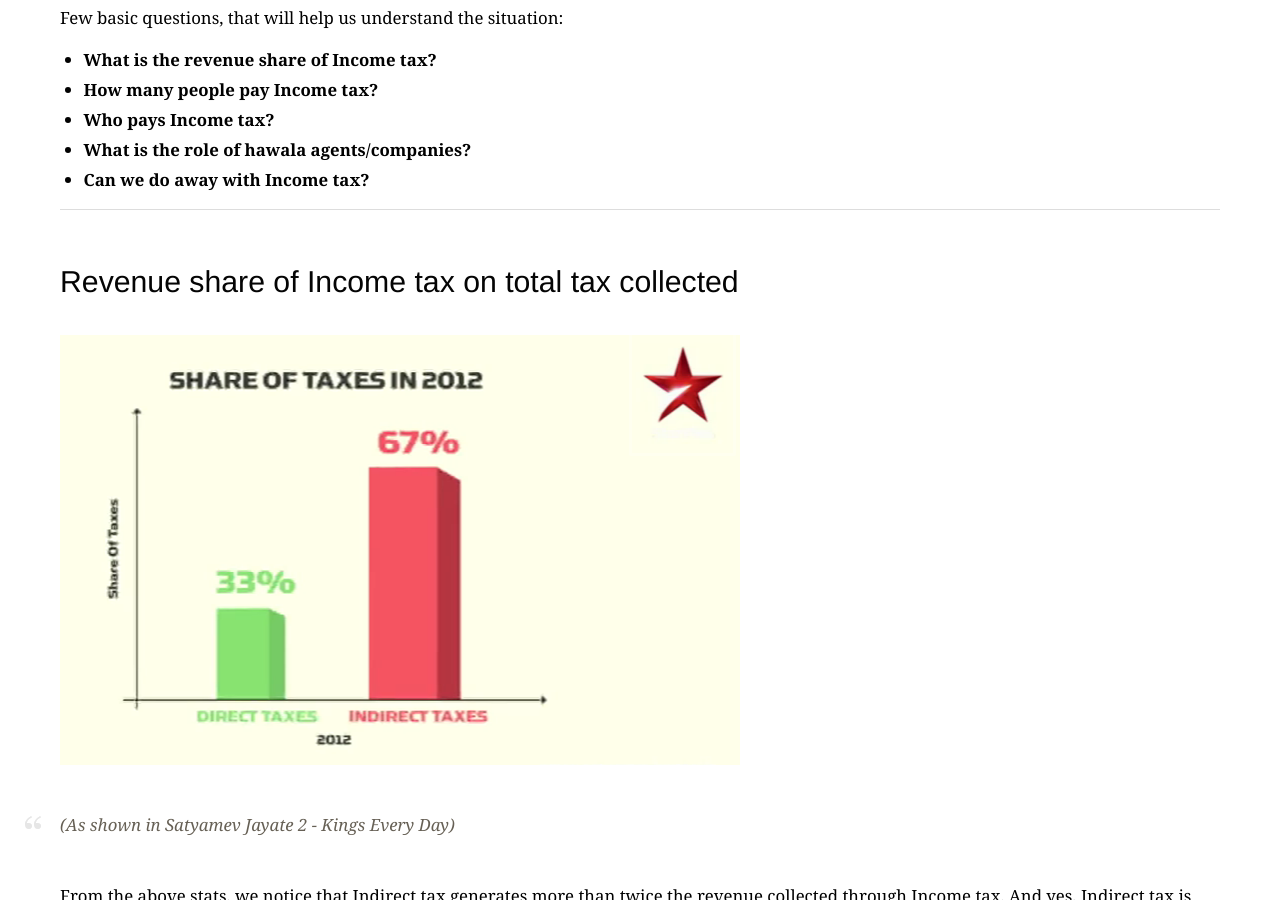
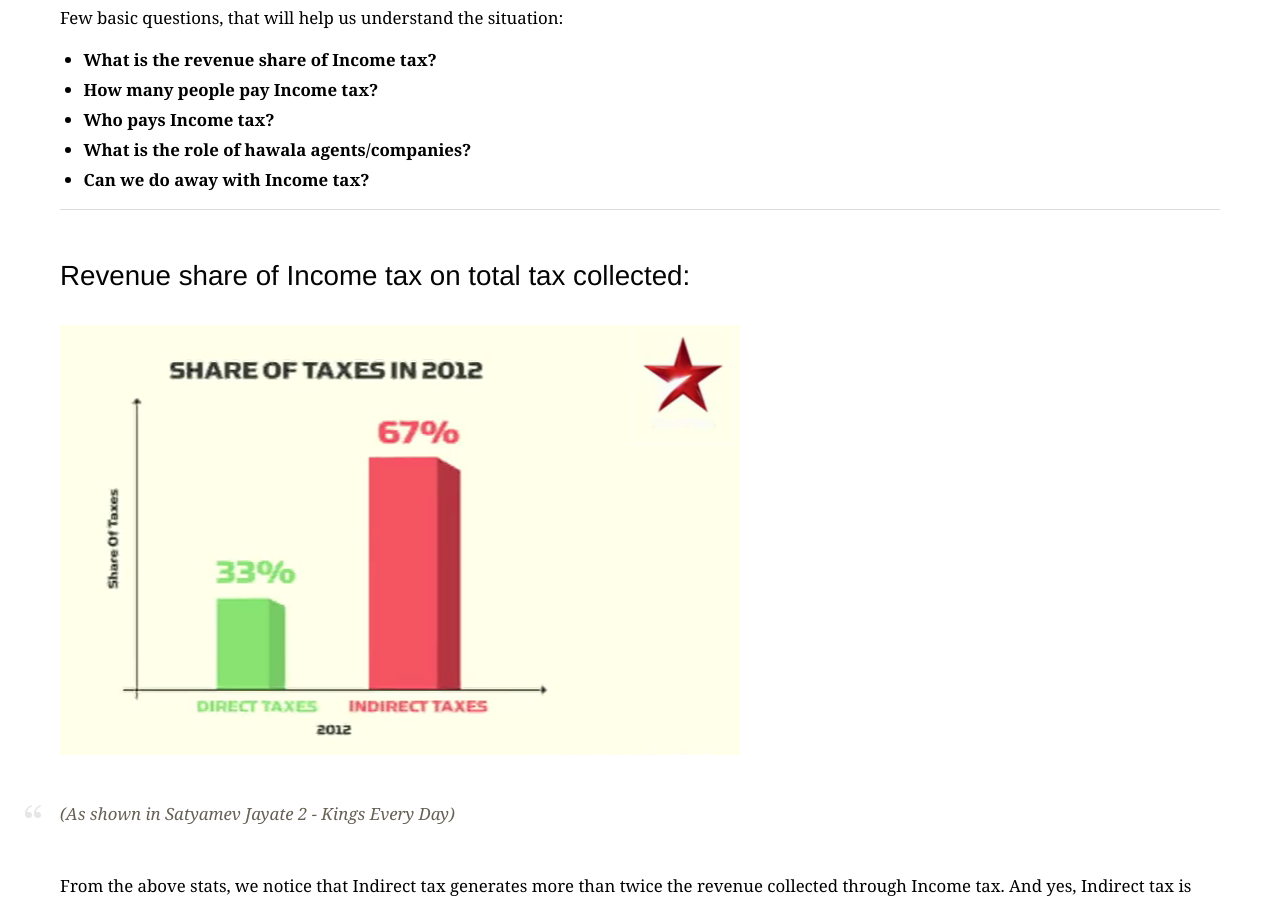
Before and after one commit to rohit01/blog_backup, a Jekyll site: the page built from _posts/2014-04-14-why-abolishing-income-tax-makes-sense-in-india.md, in a window 1280 px wide and 900 px high, scrolled down 469 px. Built offline with Jekyll 4.4.1, drawn with Linux system fonts in a browser that asks for light colours; some web fonts are replaced; Markdown is read by kramdown in place of the engine named in the settings; comment, search, counter and statistics services are not loaded.

Commit message:
Formatting change

```diff
--- a/_posts/2014-04-14-why-abolishing-income-tax-makes-sense-in-india.md
+++ b/_posts/2014-04-14-why-abolishing-income-tax-makes-sense-in-india.md
@@ -18,28 +18,28 @@
 
 ---
 
-### Revenue share of Income tax on total tax collected
+#### Revenue share of Income tax on total tax collected:
 
 ![Income Tax Share](/res/posts/why-abolishing-income-tax-makes-sense-in-india/income-tax-share.png)
 > (As shown in Satyamev Jayate 2 - Kings Every Day)
 
 From the above stats, we notice that Indirect tax generates more than twice the revenue collected through Income tax. And yes, Indirect tax is paid by all, including people below powerty line. Even a 1 rupee match box is sold inclusive of all taxes.
 
-### How many people pay Income tax?
+#### How many people pay Income tax?
 
 As per reports from the finance minister, less than 3% people file income tax return in India. To be precise: [Only 3.5 crore people, or 2.89 percent of the country's total population of more than 121 crore, file income tax return](http://www.deccanherald.com/content/299566/less-3-percent-file-income.html). In contrast, 45% people in USA pay Income tax.
 
-### Who pays Income tax and is it fairly divided?
+#### Who pays Income tax and is it fairly divided?
 
 The poor does not earn enough to pay tax, the elite/high earners hire chartered accountants (CA) to evade/avoid tax. The middle class has taxable income and dont have money to hire CA. Salared class are even more affected because tax is deducted at source (no scope for tax evation). [A survey shows that "Salaried Indians pay more income tax than high earners in US, China".](http://profit.ndtv.com/news/economy/article-salaried-indians-pay-more-income-tax-than-high-earners-in-us-china-survey-381525) Income tax, in a way, is a harrasment tax for honest people. If you notice, all pay your tax advertisements is something like this: Pay you taxes for a peace of mind. If we catch you, will be jailed or heavily fined. #TaxTerrorism
 
 People pay taxes because of fear and are not willingly. Corruption add to this by raising trust factors. Saving/Evading tax is now socially accepted in general.
 
-### Role of hawala agents/companies:
+#### Role of hawala agents/companies:
 
 Hawala agents have moved a step further and registered fraud companies to do money laundering. They play active role in tax evation for a small share in profit. The money saved is called black money (mainly in the form of cash). This money is either moved into foreign banks accounts, or invested within the country in black markets (parallel economy).
 
-### Can we do away with Income tax?
+#### Can we do away with Income tax?
 
 Yes, we can. Even if the Government abolishes Income tax, it has potential to recover the same through other forms of tax. Few arguments:
 
```
